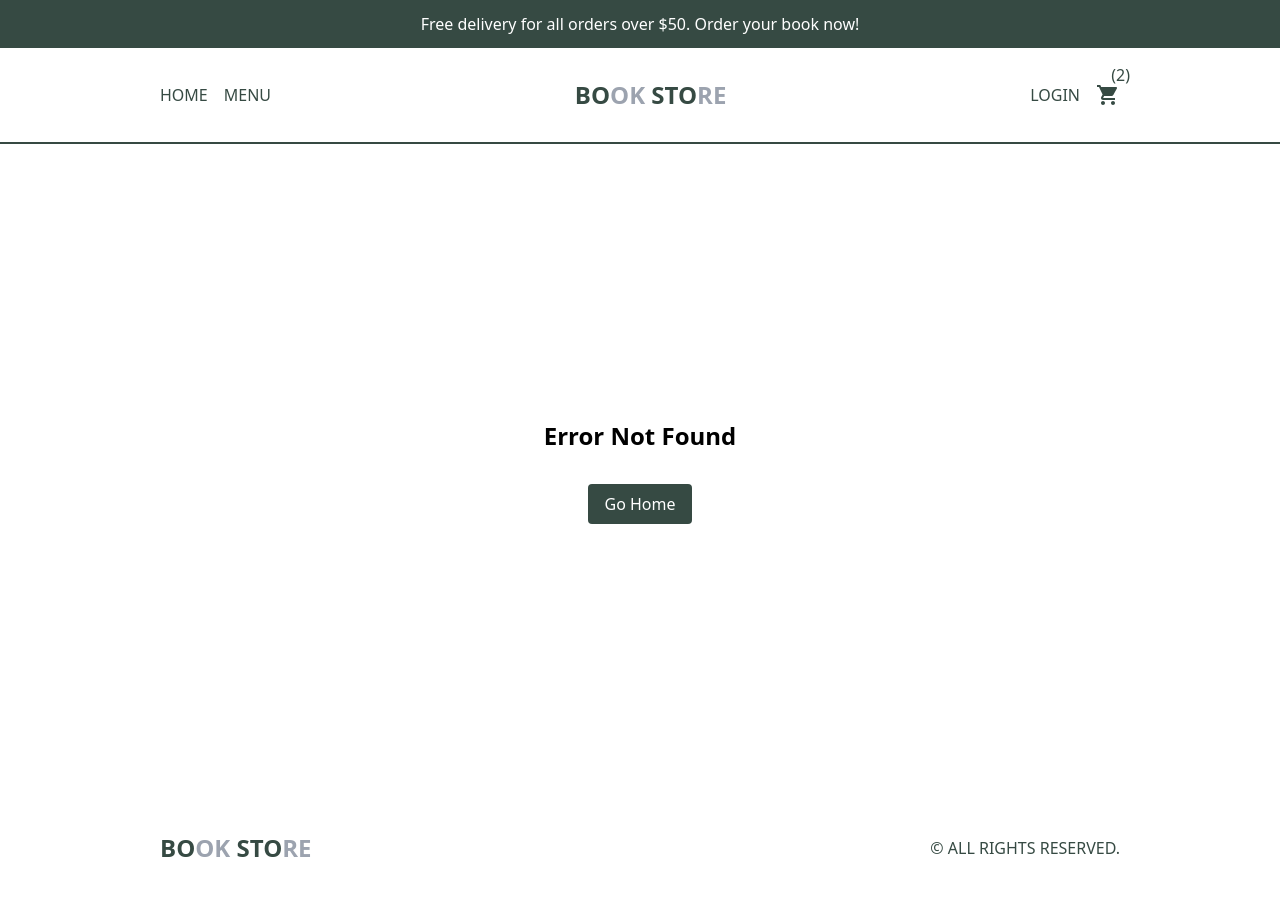
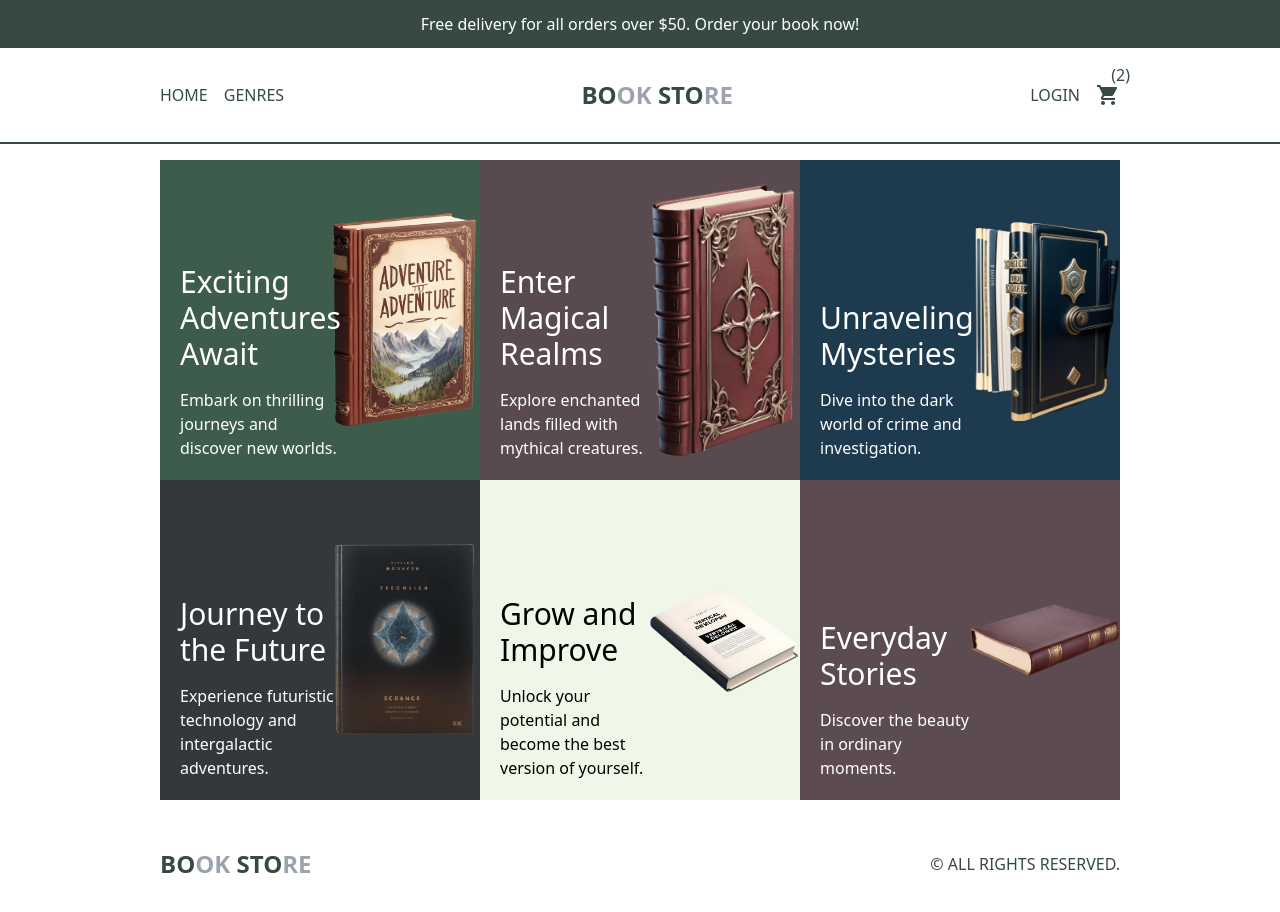
Before and after one commit to SanadAlawi/Library, a React (Vite) app in the folder client/: page /genres in a window 1280 px wide. Before the commit this address had no page. Built offline with nearby package versions, Linux system fonts and the light colour scheme.

Commit message:
refactor: add more genres

```diff
--- a/client/src/App.jsx
+++ b/client/src/App.jsx
@@ -1,7 +1,8 @@
 import { Suspense } from 'react';
 import { RouterProvider, createBrowserRouter } from 'react-router-dom';
 import './App.css';
-import { Book, Cart, Category, ErrorPage, Home, Layout, Login, Menu } from './pages';
+import { Book, Cart, Category, ErrorPage, Home, Layout, Login } from './pages';
+import Genres from './pages/Genres';
 function App() {
 
   const router = createBrowserRouter([
@@ -17,21 +18,21 @@ function App() {
             </Suspense>
         },
         {
-          path: 'menu',
+          path: 'genres',
           element:
             <Suspense fallback={<h1>Loading ....</h1>}>
-              <Menu />
+              <Genres />
             </Suspense>
         },
         {
-          path: 'menu/:category',
+          path: 'genres/:category',
           element:
             <Suspense fallback={<h1>Loading ....</h1>}>
               <Category />
             </Suspense>
         },
         {
-          path: 'product/:id',
+          path: 'book/:id',
           element:
             <Suspense fallback={<h1>Loading ....</h1>}>
               <Book />
--- a/client/src/components/CategoryCard.jsx
+++ b/client/src/components/CategoryCard.jsx
@@ -10,7 +10,7 @@ const CategoryCard = (book) => {
 
     return (
         <div className='p-4  group flex flex-col items-center justify-between w-full h-[60vh] border border-r-primary border-b-primary md:w-1/2 lg:w-1/3 odd:bg-primary_light'>
-            <Link to={`/product/${book.id}`} className='relative h-[80%] w-full'>
+            <Link to={`/book/${book.id}`} className='relative h-[80%] w-full'>
                 <img loading="lazy" className='absolute object-contain bg-gr w-full h-full  ' src={book.img} alt="" />
             </Link>
             <div className='flex w-full justify-between items-center font-bold uppercase text-primary'>
--- a/client/src/components/EmptyCart.jsx
+++ b/client/src/components/EmptyCart.jsx
@@ -6,7 +6,7 @@ const EmptyCart = () => {
     <div className="text-primary flex flex-col items-center justify-center gap-8 h-[calc(100vh-6rem)] md:h-[calc(100vh-9rem)]">
         <ShoppingCart className="text-primary_light" style={{fontSize: 'min(50vw, 20rem)'}} />
         <h1 className="text-2xl font-bold md:text-4xl">Cart is Empty</h1>
-        <Link to='/' className="bg-primary text-white rounded px-4 py-2 hover:opacity-90">Go To Home</Link>
+        <Link to='/genres' className="bg-primary text-white rounded px-4 py-2 hover:opacity-90">Go To Genres</Link>
     </div>
   )
 }
--- /dev/null
+++ b/client/src/components/GenreCard.jsx
@@ -0,0 +1,19 @@
+import { Link } from 'react-router-dom'
+
+const GenreCard = (props) => {
+    const { genre, title, desc, bgColor, textColor, img } = props
+    console.log({ genre, title, desc, bgColor })
+    return (
+        <Link to={`/genres/${genre}`} className={`bg-white h-[20vh] md:h-[40vh] text-black relative`} style={{backgroundColor: bgColor, color: textColor}}>
+            <img src={img} alt="" className="w-[150px] h-full object-contain absolute right-0" />
+            <div className="flex flex-col gap-4 w-[50%] absolute  bottom-5 left-5">
+                <h1 className="text-xl md:text-3xl">{title}</h1>
+                <p className='text-sm md:text-base'>
+                    {desc}
+                </p>
+            </div>
+        </Link>
+    )
+}
+
+export default GenreCard
--- a/client/src/components/Menu.jsx
+++ b/client/src/components/Menu.jsx
@@ -21,7 +21,7 @@ const Menu = () => {
                 open &&
                 <ul className={`uppercase text-2xl absolute bg-primary top-24 left-0 w-full h-full flex flex-col text-white justify-center items-center gap-7 z-10`}>
                     <Link to='/'><li className="cursor-pointer">home</li></Link>
-                    <Link to='/menu'><li className="cursor-pointer">menu</li></Link>
+                    <Link to='/genres'><li className="cursor-pointer">genres</li></Link>
                     <Link to='/login'><li className="cursor-pointer">login</li></Link>
                     <CartIcon />
                 </ul>
--- a/client/src/components/Navbar.jsx
+++ b/client/src/components/Navbar.jsx
@@ -9,7 +9,7 @@ const Navbar = () => {
       {/* DESCTOP LEFT MENU */}
       <ul className="hidden md:flex items-center gap-4 text-primary uppercase">
         <Link to='/'><li className="cursor-pointer">home</li></Link>
-        <Link to='/menu'><li className="cursor-pointer">menu</li></Link>
+        <Link to='/genres'><li className="cursor-pointer">genres</li></Link>
       </ul>
 
       {/* LOGO */}
--- a/client/src/components/Summery.jsx
+++ b/client/src/components/Summery.jsx
@@ -14,7 +14,7 @@ const Summery = () => {
         <div className='p-4 bg-primary_light text-primary flex flex-col gap-4 w-full h-1/2 md:h-full md:w-1/3 md:px-20 md:justify-center lg:w-1/2 lg:px-40'>
 
             <div className='flex justify-between'>
-                <span>Subtotal (3 items)</span>
+                <span>Subtotal ({list.length} items)</span>
                 <span>${subTotal}</span>
             </div>
 
--- a/client/src/components/utils.jsx
+++ b/client/src/components/utils.jsx
@@ -62,12 +62,12 @@ export const SliderData = [
   {
     id: 1,
     title: "Embark on a thrilling journey through uncharted territories",
-    image: "/Library/images/adventure 1.png",
+    image: "/Library/images/adventure 4.png",
   },
   {
     id: 2,
     title: "Step into the shoes of a seasoned detective",
-    image: "/Library/images/crime 1.png",
+    image: "/Library/images/crime 4.png",
   },
   {
     id: 3,
--- /dev/null
+++ b/client/src/pages/Genres.jsx
@@ -0,0 +1,52 @@
+import GenreCard from "../components/GenreCard"
+import { genreCards } from "./utils"
+
+const Genres = () => {
+  return (
+
+    <div className='p-4 min-h-[calc(100vh-6rem)] grid md:grid-cols-3 md:min-h-[calc(100vh-9rem)] lg:px-40'>
+
+
+      {genreCards.map(card =>
+        <GenreCard key={card.id} {...card} />
+      )}
+
+
+    </div>
+
+    // <div className='p-4 h-[calc(100vh-6rem)] flex flex-col md:h-[calc(100vh-9rem)] md:flex-row items-center lg:px-20 xl:px-40'>
+
+    //   <Link to='/genres/adventure' className='h-1/3 bg-green-900 w-full relative text-white md:h-1/2'>
+    //     <img loading="lazy" className='absolute bg-red right-0 bottom-0 w-[50%] h-full  object-contain' src="/Library/images/adventure 1.png" alt="" />
+
+    //     <div className='absolute flex flex-col gap-4 bottom-0 p-3'>
+    //       <h1 className='font-bold uppercase text-4xl'>Adventure</h1>
+    //       <p className='w-[50%]'>Savor the taste of perfection with our exquisite italian</p>
+    //     </div>
+    //   </Link>
+
+    //   <Link to='/genres/fantasy' className='h-1/3 bg-red-900 w-full relative text-white md:h-1/2'>
+    //     <img loading="lazy" className='absolute right-0 bottom-0 w-[50%] h-full  object-contain' src="/Library/images/fantasy 1.png" alt="" />
+
+    //     <div className='absolute flex flex-col gap-4 bottom-0 p-3'>
+    //       <h1 className='font-bold uppercase text-4xl'>Fantasy</h1>
+    //       <p className='w-[50%]'>Savor the taste of perfection with our exquisite italian</p>
+    //     </div>
+    //   </Link>
+
+    //   <Link to='/genres/crime' className='h-1/3 bg-purple-800 w-full relative text-white md:h-1/2'>
+    //     <img loading="lazy" className='absolute right-0 bottom-0 w-[50%] h-full  object-contain' src="/Library/images/crime 1.png" alt="" />
+
+    //     <div className='absolute flex flex-col gap-4 bottom-0 p-3'>
+    //       <h1 className='font-bold uppercase text-4xl'>Crime</h1>
+    //       <p className='w-[50%]'>Savor the taste of perfection with our exquisite italian</p>
+    //     </div>
+    //   </Link>
+
+
+    // </div>
+
+  )
+}
+
+export default Genres
--- a/client/src/pages/Menu.jsx
+++ /dev/null
@@ -1,40 +0,0 @@
-import { Link } from 'react-router-dom'
-
-const Menu = () => {
-  return (
-
-    <div className='p-4 h-[calc(100vh-6rem)] flex flex-col md:h-[calc(100vh-9rem)] md:flex-row items-center lg:px-20 xl:px-40'>
-
-      <Link to='/menu/adventure' className='h-1/3 bg-green-900 w-full relative text-white md:h-1/2'>
-        <img loading="lazy" className='absolute bg-red right-0 bottom-0 w-[50%] h-full  object-contain' src="/Library/images/adventure 1.png" alt="" />
-
-        <div className='absolute flex flex-col gap-4 bottom-0 p-3'>
-          <h1 className='font-bold uppercase text-4xl'>Adventure</h1>
-          <p className='w-[50%]'>Savor the taste of perfection with our exquisite italian</p>
-        </div>
-      </Link>
-
-      <Link to='/menu/fantasy' className='h-1/3 bg-red-900 w-full relative text-white md:h-1/2'>
-        <img loading="lazy" className='absolute right-0 bottom-0 w-[50%] h-full  object-contain' src="/Library/images/fantasy 1.png" alt="" />
-
-        <div className='absolute flex flex-col gap-4 bottom-0 p-3'>
-          <h1 className='font-bold uppercase text-4xl'>Fantasy</h1>
-          <p className='w-[50%]'>Savor the taste of perfection with our exquisite italian</p>
-        </div>
-      </Link>
-
-      <Link to='/menu/crime' className='h-1/3 bg-purple-800 w-full relative text-white md:h-1/2'>
-        <img loading="lazy" className='absolute right-0 bottom-0 w-[50%] h-full  object-contain' src="/Library/images/crime 1.png" alt="" />
-
-        <div className='absolute flex flex-col gap-4 bottom-0 p-3'>
-          <h1 className='font-bold uppercase text-4xl'>Crime</h1>
-          <p className='w-[50%]'>Savor the taste of perfection with our exquisite italian</p>
-        </div>
-      </Link>
-
-    </div>
-
-  )
-}
-
-export default Menu
--- a/client/src/pages/index.jsx
+++ b/client/src/pages/index.jsx
@@ -1,7 +1,7 @@
 import { lazy } from "react";
 
 export const Home = lazy(() => import("./Home"))
-export const Menu = lazy(() => import("./Menu"))
+export const Genres = lazy(() => import("./Genres"))
 export const Category = lazy(() => import("./Category"))
 export const Book = lazy(() => import("./Book"))
 export const Login = lazy(() => import("./Login"))
--- /dev/null
+++ b/client/src/pages/utils.jsx
@@ -0,0 +1,57 @@
+
+export const genreCards = [
+    {
+        id: 1,
+        genre: 'adventure',
+        title: 'Exciting Adventures Await',
+        desc: 'Embark on thrilling journeys and discover new worlds.',
+        bgColor: '#3E5C4B',
+        textColor: '#FFFFFF',
+        img: '/Library/images/adventure 4.png'
+    },
+    {
+        id: 2,
+        genre: 'fantasy',
+        title: 'Enter Magical Realms',
+        desc: 'Explore enchanted lands filled with mythical creatures.',
+        bgColor: '#584A4E',
+        textColor: '#FFFFFF',
+        img: '/Library/images/fantasy 1.png'
+    },
+    {
+        id: 3,
+        genre: 'crime',
+        title: 'Unraveling Mysteries',
+        desc: 'Dive into the dark world of crime and investigation.',
+        bgColor: '#1D3A4F',
+        textColor: '#FFFFFF',
+        img: '/Library/images/crime 4.png'
+    },
+    {
+        id: 4,
+        genre: 'science fiction',
+        title: 'Journey to the Future',
+        desc: 'Experience futuristic technology and intergalactic adventures.',
+        bgColor: '#35383B',
+        textColor: '#FFFFFF',
+        img: '/Library/images/science fiction 1.png'
+    },
+    {
+        id: 5,
+        genre: 'self-development',
+        title: 'Grow and Improve',
+        desc: 'Unlock your potential and become the best version of yourself.',
+        bgColor: '#F0F7E9',
+        textColor: '#000000',
+        img: '/Library/images/self-development 1.png'
+    },
+    {
+        id: 6,
+        genre: 'normal',
+        title: 'Everyday Stories',
+        desc: 'Discover the beauty in ordinary moments.',
+        bgColor: '#5C4C52',
+        textColor: '#FFFFFF',
+        img: '/Library/images/normal 1.png'
+    }
+];
```
